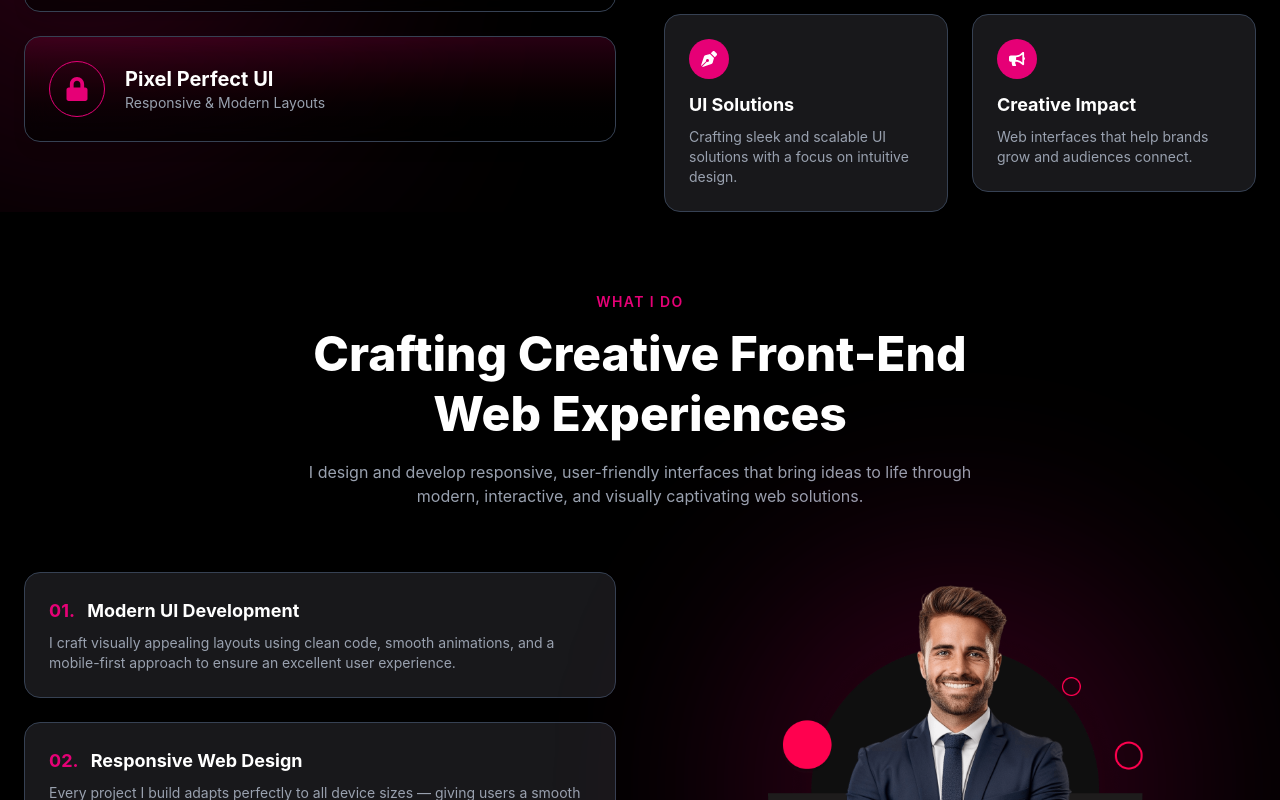
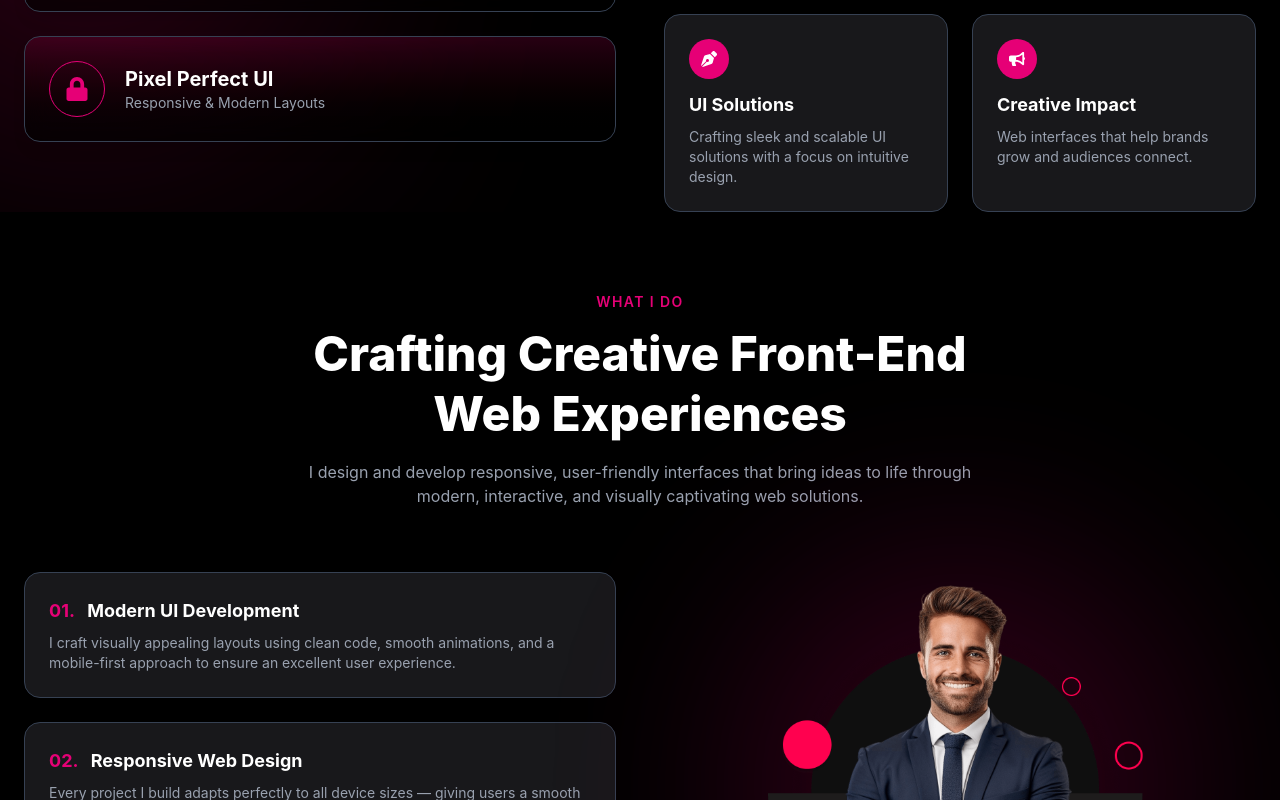
Before and after one commit to Ubaidullah-Web-Dev/React-Portfolio, a React (Vite) app: page / in a window 1280 px wide. Shown: the part 980-1780 px from the top of the page. Built offline with nearby package versions, Linux system fonts and the light colour scheme.

Commit message:
Fixed some errors

```diff
--- a/src/Components/About.jsx
+++ b/src/Components/About.jsx
@@ -66,7 +66,7 @@ function About() {
                                     <FaBullhorn />
                                 </div>
                                 <h4 className="font-bold text-lg">Creative Impact</h4>
-                                <p className="text-gray-400 text-sm mt-2">
+                                <p className="text-gray-400 text-sm mt-2 pb-5">
                                     Web interfaces that help brands grow and audiences connect.
                                 </p>
                             </div>
```
